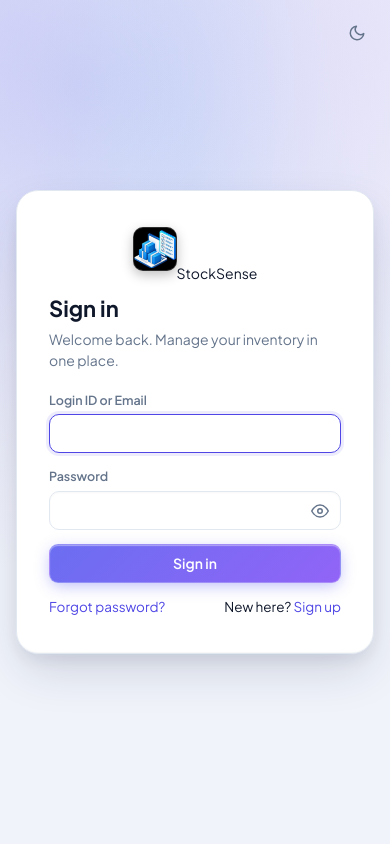
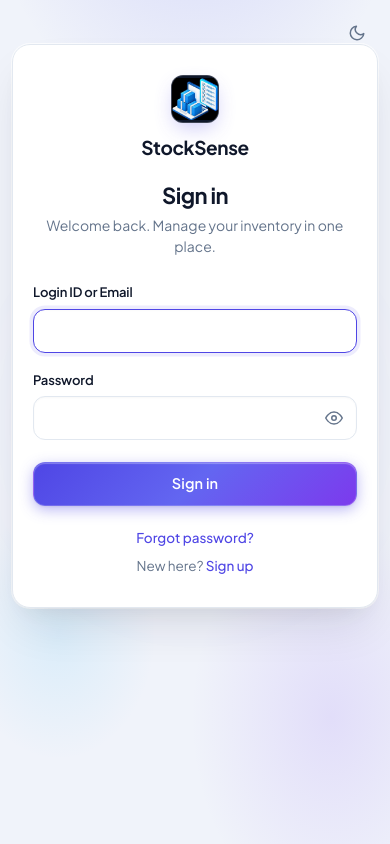
Before and after one commit to Kavin-ks/StockSense, a React (Vite) app in the folder client/: page /login in a window 390 px wide. Built offline with nearby package versions, Linux system fonts and the light colour scheme.

Commit message:
Redesign login page UI

```diff
--- a/client/src/styles/global.css
+++ b/client/src/styles/global.css
@@ -1341,17 +1341,417 @@ a.kpi:hover::before {
   font-size: 14px;
 }
 
-/* ------------------------------------------------ auth */
-.auth-page { min-height: 100vh; display: grid; place-items: center; padding: 16px; background: radial-gradient(circle at 20% 10%, var(--primary-soft), var(--bg) 60%); }
+/* ------------------------------------------------ auth (SaaS Redesign) */
+.auth-page {
+  min-height: 100vh;
+  min-height: 100dvh;
+  display: flex;
+  align-items: center;
+  justify-content: center;
+  padding: 32px 16px;
+  position: relative;
+  overflow-x: hidden;
+  background-color: var(--bg);
+  background-image:
+    radial-gradient(ellipse 80% 50% at 50% -20%, rgba(99, 102, 241, 0.22), transparent 70%),
+    radial-gradient(ellipse 60% 40% at 85% 85%, rgba(139, 92, 246, 0.14), transparent 60%),
+    radial-gradient(ellipse 50% 30% at 15% 75%, rgba(56, 189, 248, 0.12), transparent 50%);
+  background-attachment: fixed;
+}
+
+/* Subtle decorative ambient glow behind card */
+.auth-page::before {
+  content: '';
+  position: absolute;
+  top: 50%;
+  left: 50%;
+  transform: translate(-50%, -50%);
+  width: min(600px, 90vw);
+  height: min(600px, 90vw);
+  background: radial-gradient(circle, rgba(99, 102, 241, 0.12) 0%, rgba(168, 85, 247, 0.06) 45%, transparent 70%);
+  filter: blur(48px);
+  pointer-events: none;
+  z-index: 0;
+}
+
+/* Dark mode ambient enhancement */
+[data-theme="dark"] .auth-page {
+  background-color: #07090f;
+  background-image:
+    radial-gradient(ellipse 90% 60% at 50% -10%, rgba(99, 102, 241, 0.32), transparent 70%),
+    radial-gradient(ellipse 70% 50% at 90% 90%, rgba(147, 51, 234, 0.22), transparent 60%),
+    radial-gradient(ellipse 60% 40% at 10% 80%, rgba(30, 58, 138, 0.28), transparent 60%);
+}
+
+[data-theme="dark"] .auth-page::before {
+  background: radial-gradient(circle, rgba(99, 102, 241, 0.2) 0%, rgba(147, 51, 234, 0.1) 45%, transparent 70%);
+}
+
+/* Auth card container */
 .auth-card {
-  width: min(440px, 100%); background: var(--surface);
-  backdrop-filter: var(--glass-blur-deep); -webkit-backdrop-filter: var(--glass-blur-deep);
-  border: 1px solid var(--border); border-radius: var(--radius-lg); padding: 36px 32px;
-  box-shadow: var(--glass-shadow-lg), var(--glass-specular);
-}
-.auth-card h1 { margin-top: 8px; }
-.auth-card > .muted { margin: 4px 0 20px; }
-.auth-links { display: flex; justify-content: space-between; gap: 8px; font-size: 13.5px; flex-wrap: wrap; }
+  position: relative;
+  z-index: 1;
+  width: min(450px, 100%);
+  margin: 0 auto;
+  background: var(--surface);
+  border: 1px solid var(--card-border);
+  border-radius: 22px;
+  padding: 40px 36px;
+  box-shadow:
+    0 24px 48px -12px rgba(15, 23, 42, 0.12),
+    0 12px 24px -8px rgba(15, 23, 42, 0.06),
+    0 0 0 1px rgba(255, 255, 255, 0.7),
+    inset 0 1px 1px 0 rgba(255, 255, 255, 0.85);
+  backdrop-filter: blur(20px) saturate(180%);
+  -webkit-backdrop-filter: blur(20px) saturate(180%);
+  animation: authCardEnter 0.4s cubic-bezier(0.16, 1, 0.3, 1) both;
+}
+
+[data-theme="dark"] .auth-card {
+  background: rgba(17, 23, 38, 0.88);
+  border: 1px solid rgba(255, 255, 255, 0.12);
+  box-shadow:
+    0 28px 56px -12px rgba(0, 0, 0, 0.65),
+    0 12px 24px -6px rgba(0, 0, 0, 0.45),
+    0 0 0 1px rgba(255, 255, 255, 0.05),
+    inset 0 1px 1px 0 rgba(255, 255, 255, 0.15);
+}
+
+@keyframes authCardEnter {
+  from {
+    opacity: 0;
+    transform: translateY(12px) scale(0.99);
+  }
+  to {
+    opacity: 1;
+    transform: translateY(0) scale(1);
+  }
+}
+
+@media (prefers-reduced-motion: reduce) {
+  .auth-card {
+    animation: none;
+  }
+}
+
+/* Brand header */
+.auth-card .brand {
+  display: flex;
+  flex-direction: column;
+  align-items: center;
+  justify-content: center;
+  gap: 10px;
+  margin-bottom: 20px;
+}
+
+.auth-card .auth-logo {
+  width: 48px;
+  height: 48px;
+  border-radius: 12px;
+  object-fit: contain;
+  background: #0f172a;
+  border: 1px solid rgba(255, 255, 255, 0.2);
+  box-shadow: 0 8px 20px -4px rgba(79, 70, 229, 0.3);
+  margin-bottom: 0;
+  transition: transform 0.25s cubic-bezier(0.16, 1, 0.3, 1), box-shadow 0.25s ease;
+}
+
+.auth-card .auth-logo:hover {
+  transform: translateY(-2px) scale(1.04);
+  box-shadow: 0 12px 24px -4px rgba(79, 70, 229, 0.45);
+}
+
+.auth-card .brand span {
+  font-size: 19px;
+  font-weight: 700;
+  letter-spacing: -0.02em;
+  color: var(--text);
+}
+
+/* Titles */
+.auth-card h1 {
+  font-size: 24px;
+  font-weight: 700;
+  letter-spacing: -0.025em;
+  color: var(--text);
+  margin: 0 0 6px;
+  text-align: center;
+  line-height: 1.25;
+}
+
+.auth-card > .muted {
+  font-size: 14px;
+  color: var(--muted);
+  text-align: center;
+  margin: 0 auto 26px;
+  line-height: 1.5;
+}
+
+/* Form Stack */
+.auth-card .stack {
+  display: flex;
+  flex-direction: column;
+  gap: 18px;
+}
+
+/* Fields & Labels */
+.auth-card .field {
+  display: flex;
+  flex-direction: column;
+  gap: 6px;
+}
+
+.auth-card .field-label {
+  font-size: 13px;
+  font-weight: 600;
+  letter-spacing: -0.01em;
+  color: var(--text);
+  display: flex;
+  align-items: center;
+  justify-content: space-between;
+}
+
+/* Inputs within Auth Card */
+.auth-card .input {
+  width: 100%;
+  min-height: 44px;
+  padding: 10px 14px;
+  font-size: 14px;
+  border-radius: 12px;
+  border: 1px solid var(--border);
+  background: var(--surface-card);
+  color: var(--text);
+  box-sizing: border-box;
+  box-shadow: inset 0 1px 2px rgba(15, 23, 42, 0.03);
+  transition: border-color 0.18s ease, box-shadow 0.18s ease, background-color 0.18s ease;
+}
+
+.auth-card .input::placeholder {
+  color: var(--muted);
+  opacity: 0.6;
+}
+
+.auth-card .input:hover:not(:disabled):not(:focus) {
+  border-color: rgba(99, 102, 241, 0.4);
+}
+
+.auth-card .input:focus {
+  outline: none;
+  border-color: var(--primary);
+  background: var(--surface);
+  box-shadow: 0 0 0 3.5px var(--primary-soft), inset 0 1px 2px rgba(0, 0, 0, 0.02);
+}
+
+[data-theme="dark"] .auth-card .input {
+  background: rgba(15, 23, 42, 0.65);
+  border-color: rgba(255, 255, 255, 0.12);
+  color: #f1f5f9;
+}
+
+[data-theme="dark"] .auth-card .input:focus {
+  background: rgba(15, 23, 42, 0.95);
+  border-color: #818cf8;
+  box-shadow: 0 0 0 3.5px rgba(99, 102, 241, 0.28);
+}
+
+/* Error States */
+.auth-card .field.has-error .input {
+  border-color: var(--danger);
+}
+
+.auth-card .field.has-error .input:focus {
+  box-shadow: 0 0 0 3.5px var(--danger-soft);
+}
+
+.auth-card .field-error {
+  font-size: 12px;
+  font-weight: 500;
+  color: var(--danger);
+  margin-top: 2px;
+  display: flex;
+  align-items: center;
+  gap: 4px;
+}
+
+/* Submit Button */
+.auth-card .btn-primary {
+  width: 100%;
+  min-height: 44px;
+  margin-top: 4px;
+  font-size: 14.5px;
+  font-weight: 600;
+  letter-spacing: 0.01em;
+  border-radius: 12px;
+  background: linear-gradient(135deg, #4f46e5 0%, #6366f1 50%, #7c3aed 100%);
+  color: #ffffff;
+  border: 1px solid rgba(255, 255, 255, 0.2);
+  box-shadow:
+    0 1px 2px rgba(0, 0, 0, 0.05),
+    0 4px 14px 0 rgba(79, 70, 229, 0.38),
+    inset 0 1px 1px 0 rgba(255, 255, 255, 0.3);
+  cursor: pointer;
+  transition: transform 0.18s cubic-bezier(0.16, 1, 0.3, 1), box-shadow 0.18s ease, filter 0.18s ease;
+}
+
+.auth-card .btn-primary:hover:not(:disabled) {
+  transform: translateY(-1px);
+  filter: brightness(1.05);
+  box-shadow:
+    0 2px 4px rgba(0, 0, 0, 0.08),
+    0 8px 22px 0 rgba(79, 70, 229, 0.48),
+    inset 0 1px 1px 0 rgba(255, 255, 255, 0.35);
+}
+
+.auth-card .btn-primary:active:not(:disabled) {
+  transform: translateY(1px) scale(0.99);
+  box-shadow:
+    0 1px 2px rgba(0, 0, 0, 0.05),
+    0 3px 10px 0 rgba(79, 70, 229, 0.32);
+}
+
+.auth-card .btn-primary:focus-visible {
+  outline: none;
+  box-shadow: 0 0 0 3.5px var(--primary-soft), 0 4px 14px 0 rgba(79, 70, 229, 0.38);
+}
+
+.auth-card .btn-primary:disabled {
+  opacity: 0.65;
+  cursor: not-allowed;
+  transform: none;
+}
+
+/* Links below button */
+.auth-links {
+  display: flex;
+  justify-content: space-between;
+  align-items: center;
+  gap: 12px;
+  font-size: 13.5px;
+  margin-top: 4px;
+  color: var(--muted);
+  flex-wrap: wrap;
+}
+
+.auth-links a {
+  color: var(--primary);
+  text-decoration: none;
+  font-weight: 500;
+  transition: color 0.15s ease, text-decoration 0.15s ease;
+}
+
+.auth-links a:hover {
+  color: var(--primary-hover);
+  text-decoration: underline;
+  text-underline-offset: 3px;
+}
+
+.auth-links a:focus-visible {
+  outline: 2px solid var(--primary);
+  outline-offset: 2px;
+  border-radius: 4px;
+}
+
+/* Alert Styling in Auth */
+.auth-card .alert {
+  padding: 12px 14px;
+  border-radius: 12px;
+  font-size: 13.5px;
+  line-height: 1.45;
+  display: flex;
+  align-items: center;
+  animation: authAlertFade 0.25s ease-out;
+}
+
+@keyframes authAlertFade {
+  from { opacity: 0; transform: translateY(-4px); }
+  to { opacity: 1; transform: translateY(0); }
+}
+
+.auth-card .alert-error {
+  background: rgba(220, 38, 38, 0.08);
+  border: 1px solid rgba(220, 38, 38, 0.22);
+  color: #dc2626;
+}
+
+[data-theme="dark"] .auth-card .alert-error {
+  background: rgba(239, 68, 68, 0.14);
+  border-color: rgba(239, 68, 68, 0.32);
+  color: #f87171;
+}
+
+.auth-card .alert-info {
+  background: rgba(37, 99, 235, 0.08);
+  border: 1px solid rgba(37, 99, 235, 0.22);
+  color: #2563eb;
+}
+
+[data-theme="dark"] .auth-card .alert-info {
+  background: rgba(59, 130, 246, 0.14);
+  border-color: rgba(59, 130, 246, 0.32);
+  color: #60a5fa;
+}
+
+/* Password Input and Eye Toggle */
+.auth-card .password-input-wrap {
+  position: relative;
+  display: flex;
+  align-items: center;
+  width: 100%;
+}
+
+.auth-card .password-input-wrap .input {
+  padding-right: 44px;
+}
+
+.auth-card .password-toggle-btn {
+  position: absolute;
+  right: 8px;
+  top: 50%;
+  transform: translateY(-50%);
+  background: transparent;
+  border: none;
+  cursor: pointer;
+  padding: 6px;
+  display: inline-flex;
+  align-items: center;
+  justify-content: center;
+  color: var(--muted);
+  border-radius: 8px;
+  line-height: 1;
+  transition: color 0.15s ease, background-color 0.15s ease;
+}
+
+.auth-card .password-toggle-btn:hover {
+  color: var(--text);
+  background: var(--surface-2);
+}
+
+.auth-card .password-toggle-btn:focus-visible {
+  outline: none;
+  box-shadow: 0 0 0 2px var(--primary);
+}
+
+/* Responsive adjustments for auth page */
+@media (max-width: 480px) {
+  .auth-page {
+    padding: 20px 12px;
+    align-items: flex-start;
+  }
+  .auth-card {
+    padding: 30px 20px;
+    border-radius: 18px;
+    margin-top: 24px;
+  }
+  .auth-card h1 {
+    font-size: 22px;
+  }
+  .auth-links {
+    flex-direction: column;
+    align-items: center;
+    gap: 8px;
+    text-align: center;
+  }
+}
 
 /* ------------------------------------------------ password live validation & toggle */
 .password-input-wrap {
```
